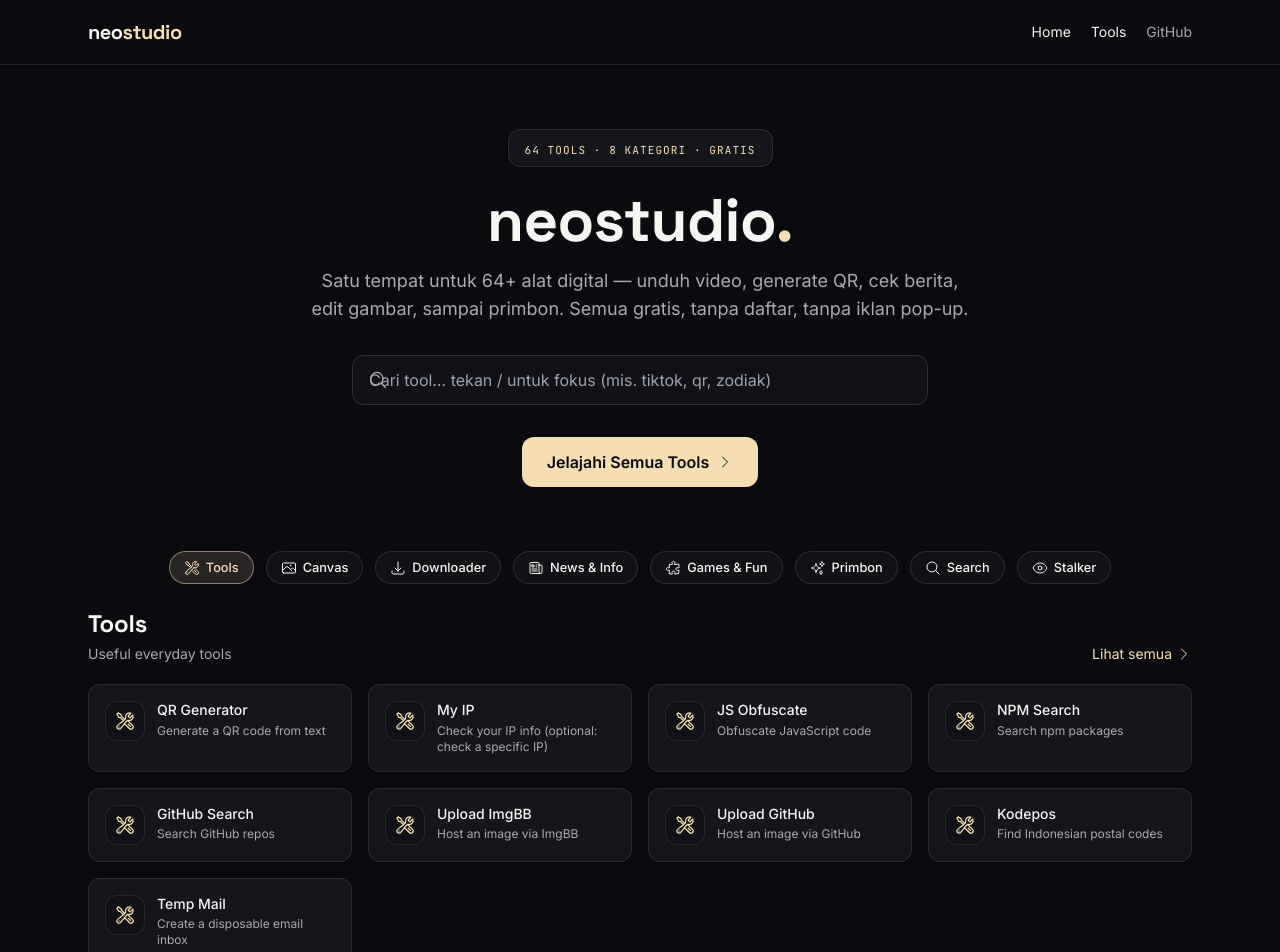
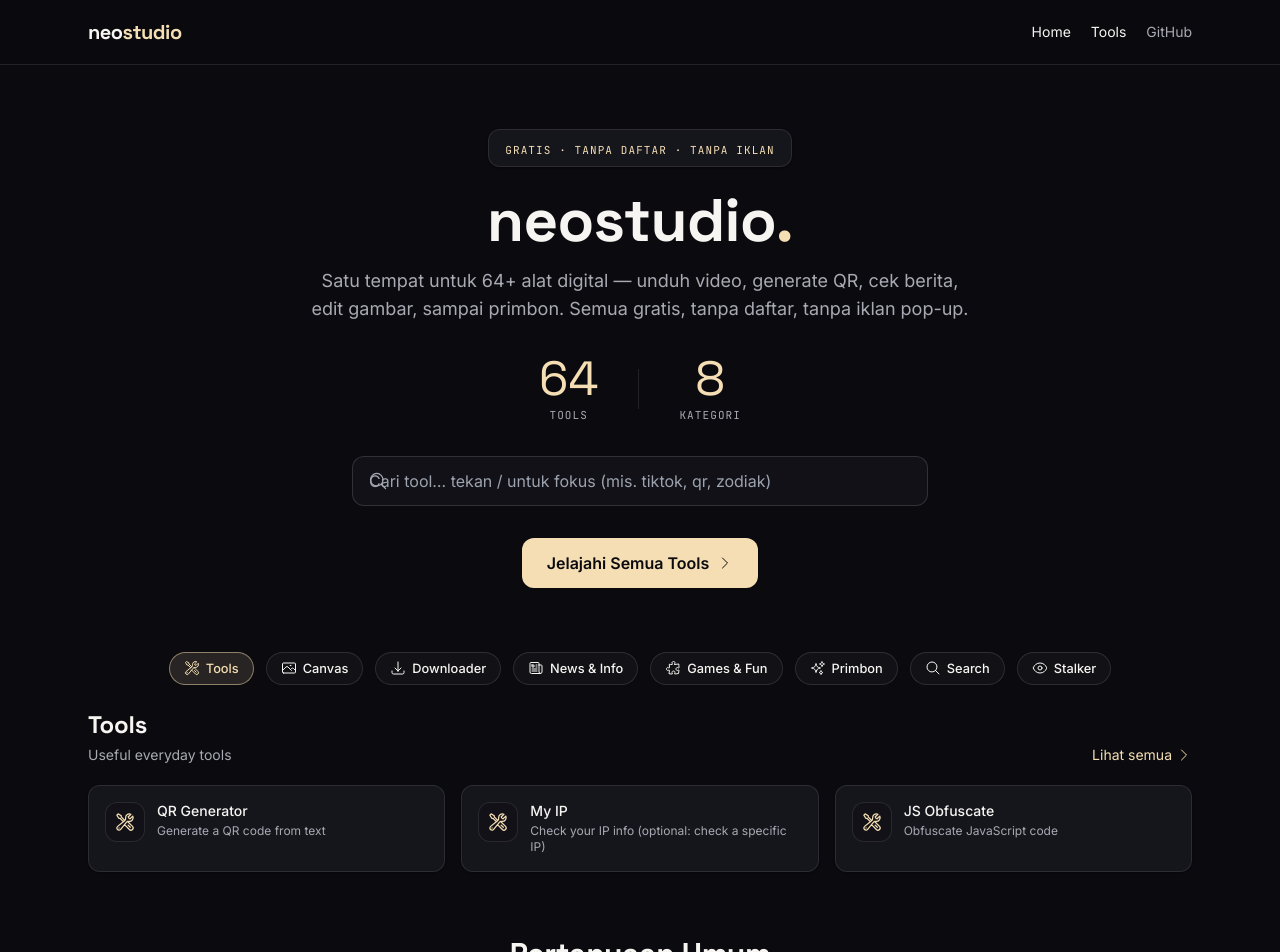
Before and after one commit to Leoo-B/neostudio, a React (Vite) app in the folder apps/web/: page / in a window 1280 px wide. Shown: the top 952 px of the page. Built offline with nearby package versions, Linux system fonts and the light colour scheme.

Commit message:
feat(web): counter animasi di hero + batasi 3 tool per kategori
- AnimatedCounter 64 tools & 8 kategori di hero (GSAP, hormati reduced-motion)
- Tiap tab kategori home tampilkan 3 tool (bukan 12), grid 3 kolom
- Badge hero ganti teks 'gratis · tanpa daftar · tanpa iklan'

```diff
--- a/apps/web/src/pages/HomePage.tsx
+++ b/apps/web/src/pages/HomePage.tsx
@@ -5,6 +5,7 @@
 import { ToolCard, CATEGORY_ICONS } from "../components/ToolCard"
 import { FAQ } from "../components/FAQ"
 import { Reveal } from "../components/Reveal"
+import { AnimatedCounter } from "../components/AnimatedCounter"
 
 function useScrollProgress(): number {
   const [p, setP] = useState(0)
@@ -52,7 +53,7 @@
 
   const progress = useScrollProgress()
   const activeCat = CATEGORIES.find((c) => c.id === selectedTab) ?? CATEGORIES[0]
-  const toolsInTab = TOOLS.filter((t) => t.category === selectedTab).slice(0, 12)
+  const toolsInTab = TOOLS.filter((t) => t.category === selectedTab).slice(0, 3)
 
   return (
     <div className="min-h-dvh bg-bg" onKeyDown={onKeyDown}>
@@ -64,7 +65,7 @@
         {/* Hero */}
         <section className="pt-16 pb-10 text-center">
           <div className="inline-block nb-card px-4 py-1.5 mb-6 rounded-full">
-            <span className="text-[11px] font-mono uppercase tracking-widest text-cream">64 tools · 8 kategori · gratis</span>
+            <span className="text-[11px] font-mono uppercase tracking-widest text-cream">gratis · tanpa daftar · tanpa iklan</span>
           </div>
           <h1 className="font-head text-4xl sm:text-6xl leading-tight">
             neostudio<span className="text-cream">.</span>
@@ -73,6 +74,21 @@
             Satu tempat untuk 64+ alat digital — unduh video, generate QR, cek berita, edit gambar, sampai primbon.
             Semua gratis, tanpa daftar, tanpa iklan pop-up.
           </p>
+          <div className="mt-8 flex items-center justify-center gap-6 sm:gap-10 text-cream">
+            <div className="text-center">
+              <div className="font-head text-4xl sm:text-5xl leading-none">
+                <AnimatedCounter to={64} />
+              </div>
+              <div className="mt-1 text-[11px] font-mono uppercase tracking-widest text-muted-fg">tools</div>
+            </div>
+            <div className="h-10 w-px bg-line" aria-hidden />
+            <div className="text-center">
+              <div className="font-head text-4xl sm:text-5xl leading-none">
+                <AnimatedCounter to={8} />
+              </div>
+              <div className="mt-1 text-[11px] font-mono uppercase tracking-widest text-muted-fg">kategori</div>
+            </div>
+          </div>
           <div className="mt-8 max-w-xl mx-auto relative">
             <MagnifyingGlassIcon className="w-5 h-5 absolute left-4 top-1/2 -translate-y-1/2 text-muted-fg pointer-events-none" />
             <input
@@ -130,7 +146,7 @@
                 Lihat semua <ChevronRightIcon className="w-4 h-4" />
               </Link>
             </div>
-            <div className="grid grid-cols-1 sm:grid-cols-2 lg:grid-cols-4 gap-4">
+            <div className="grid grid-cols-1 sm:grid-cols-2 lg:grid-cols-3 gap-4">
               {toolsInTab.map((t) => (
                 <ToolCard key={t.id} tool={t} icon={CATEGORY_ICONS[activeCat.icon] ?? CATEGORY_ICONS.WrenchScrewdriverIcon} />
               ))}
```
